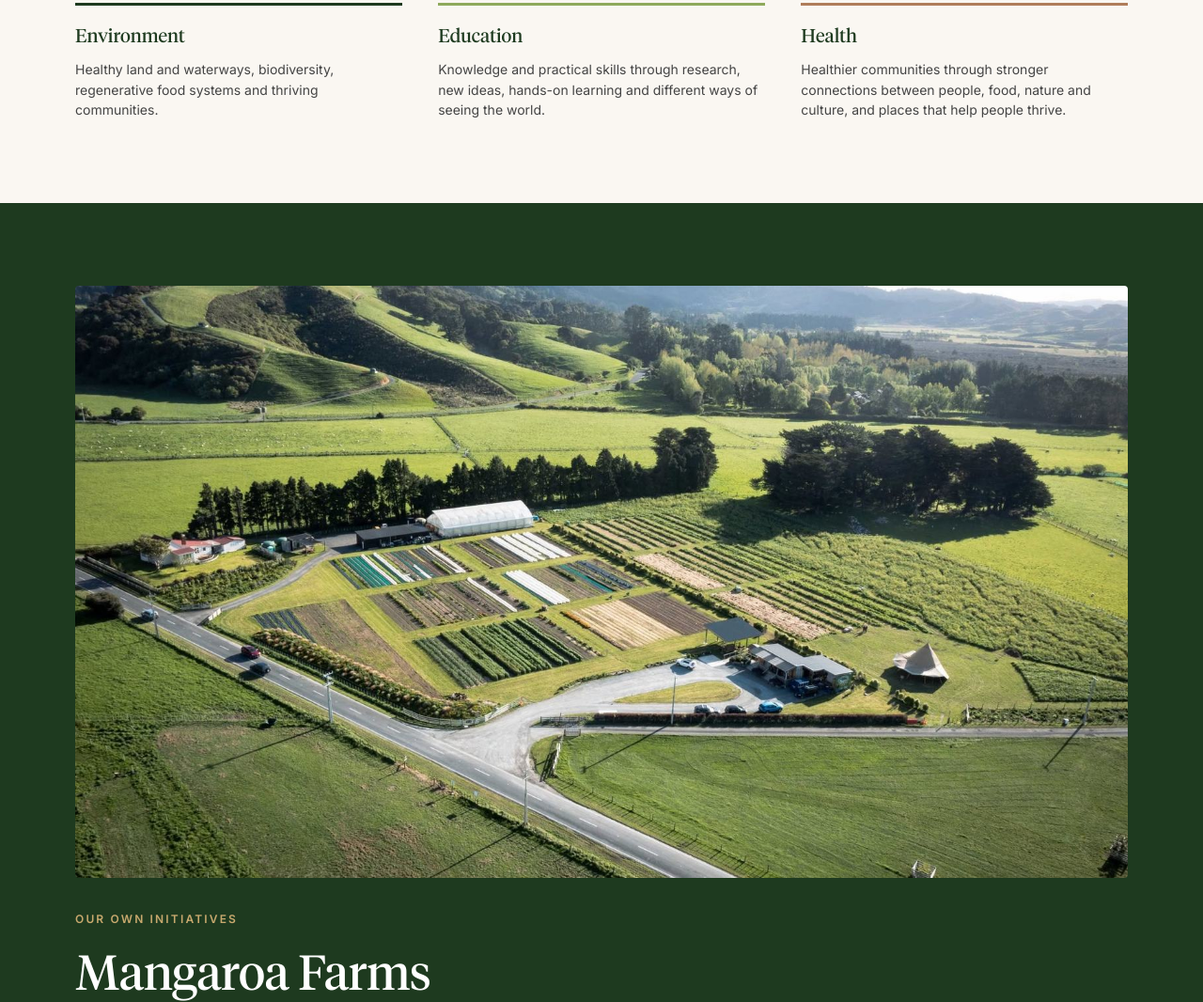
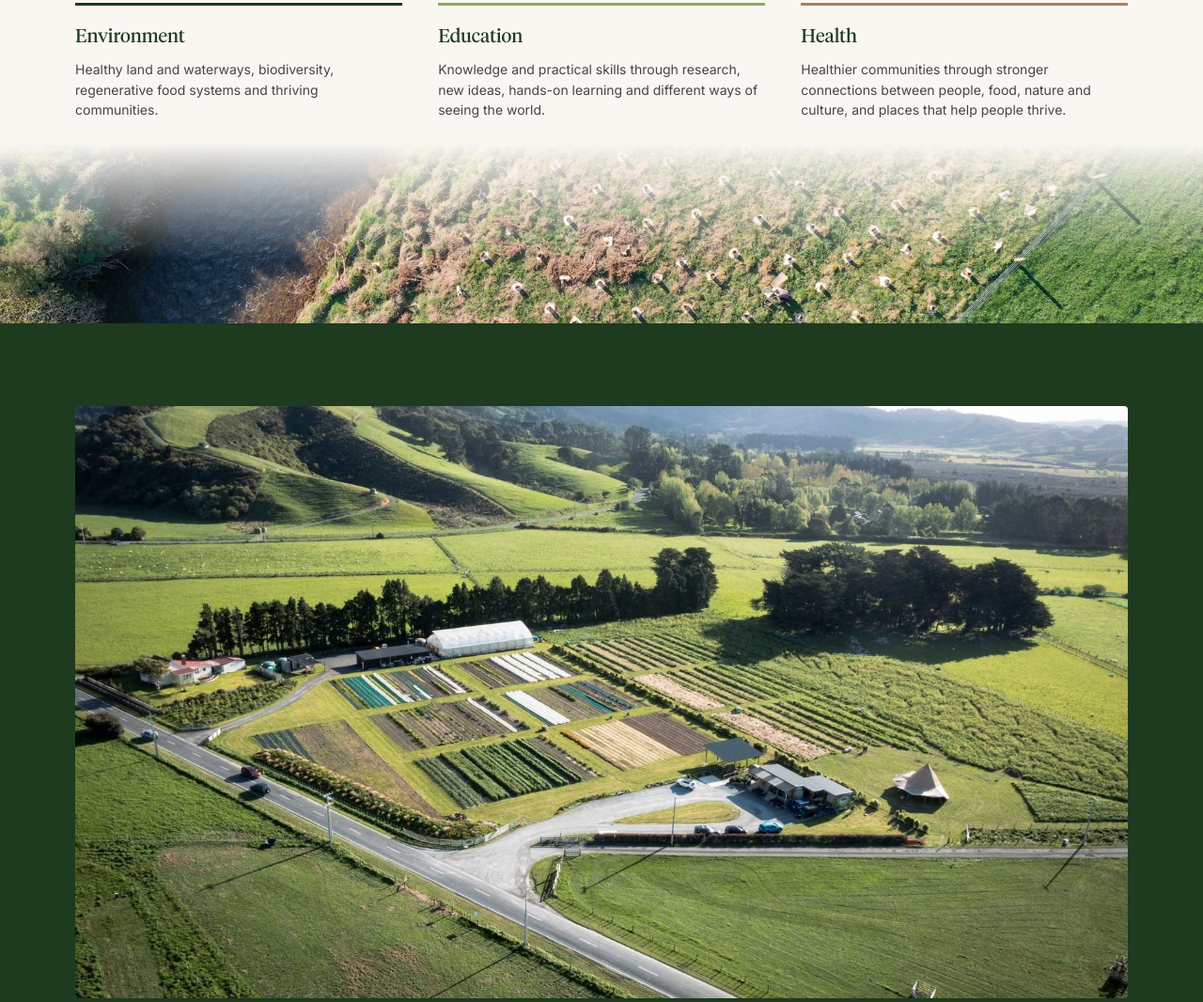
Before and after one commit to Biome-Trust/biome-impact-report-2026, a plain HTML site: page index.html in a window 1280 px wide. Shown: the part 8689-9755 px from the top of the page at 94% size. Drawn offline with Linux system fonts and the light colour scheme.

Commit message:
Add the remaining two photo bands from the landscape frames
Our Approach gets the riparian planting aerial (277:4); Stewarding our
Endowment gets the wetland stream (277:7). Both fade up out of the page via a
mask, as they do in the spread, capped to a strip and given their own foot so
they sit under nothing.

Both WebP: 384KB and 257KB.

All five decorative elements now verified at zero text overlap by bounding-box
test, and all hide below 900px.

Co-Authored-By: Claude Opus 5 <noreply@anthropic.com>

```diff
--- a/index.html
+++ b/index.html
@@ -185,6 +185,7 @@ h3 { font-size: clamp(19px, 2vw, 23px); line-height: 1.25; margin: 0 0 10px; }
 /* keep the closing footnote out from under the bird */
 #numbers .fine:last-of-type { max-width: min(100%, 62ch); padding-right: clamp(0px, 20vw, 300px); }
 #mangaroa { padding-bottom: clamp(160px, 24vh, 320px); }
+#approach, #endowment { padding-bottom: clamp(180px, 27vh, 360px); }
 .deco-sunflowers {
   left: 0; right: 0; bottom: 0; width: 100%;
   /* fixed strip height: at full aspect this image is ~670px tall and would sit
@@ -195,6 +196,14 @@ h3 { font-size: clamp(19px, 2vw, 23px); line-height: 1.25; margin: 0 0 10px; }
   opacity: .9;
 }
 .deco-sunflowers img { height: 100%; object-fit: cover; object-position: center bottom; }
+.deco-band {
+  left: 0; right: 0; bottom: 0; width: 100%;
+  height: clamp(150px, 24vh, 300px);
+  -webkit-mask-image: linear-gradient(180deg, transparent 0%, #000 65%);
+  mask-image: linear-gradient(180deg, transparent 0%, #000 65%);
+}
+.deco-band img { height: 100%; object-fit: cover; object-position: center bottom; }
+
 @media (max-width: 900px) { .deco { display: none; } }
 
 /* ---- numbers, charts and tiles ---- */
@@ -714,6 +723,7 @@ footer a { color: var(--tan); }
 
 <!-- ============ OUR APPROACH ============ -->
 <section class="band band-cream" id="approach">
+  <div class="deco deco-band"><img src="img/band-approach.webp" alt=""></div>
   <div class="wrap">
     <p class="eyebrow">How we work</p>
     <h2>Our approach</h2>
@@ -864,6 +874,7 @@ footer a { color: var(--tan); }
 
 <!-- ============ ENDOWMENT ============ -->
 <section class="band band-cream" id="endowment">
+  <div class="deco deco-band"><img src="img/band-endowment.webp" alt=""></div>
   <div class="wrap">
     <p class="eyebrow">Our endowment</p>
     <h2>Stewarding our endowment</h2>
```
Also changed, not shown: img/band-approach.webp (added), img/band-endowment.webp (added).
